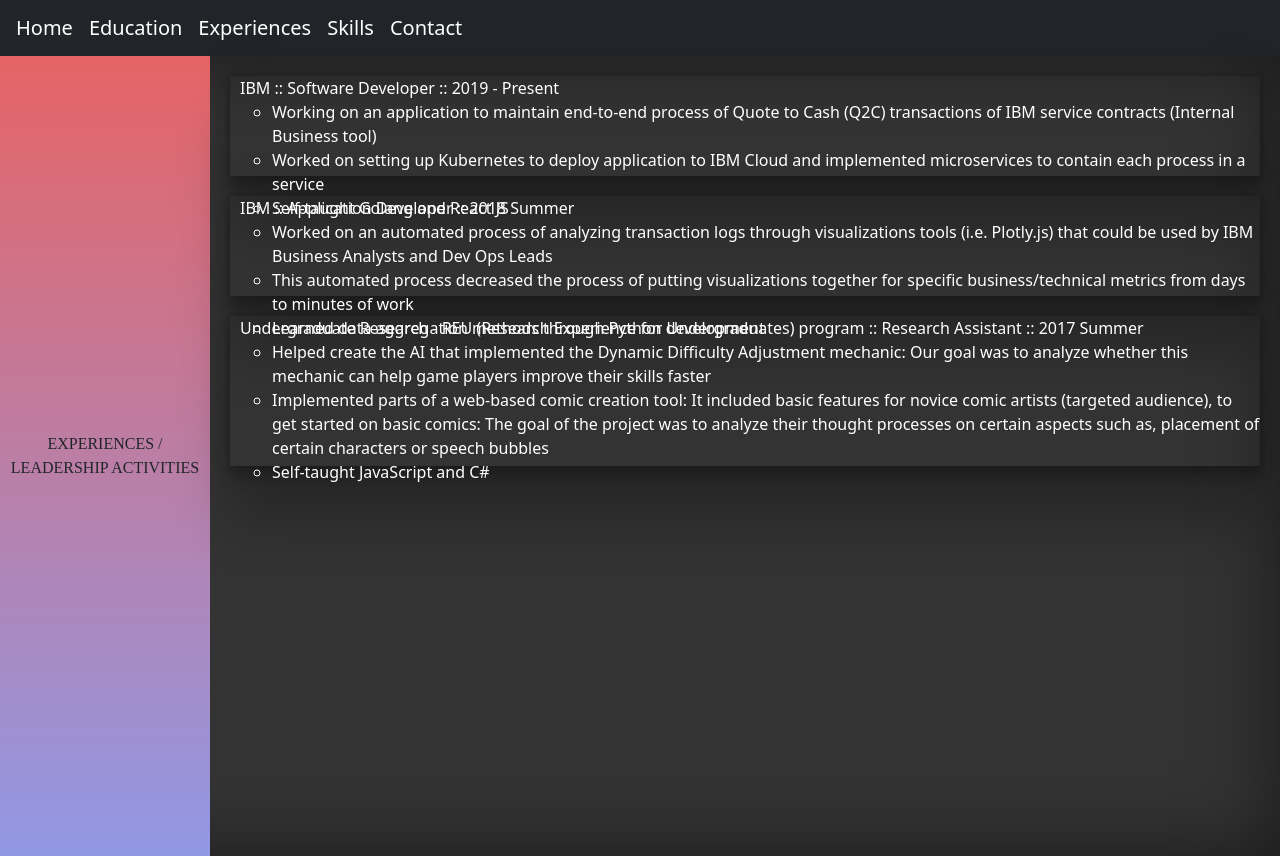
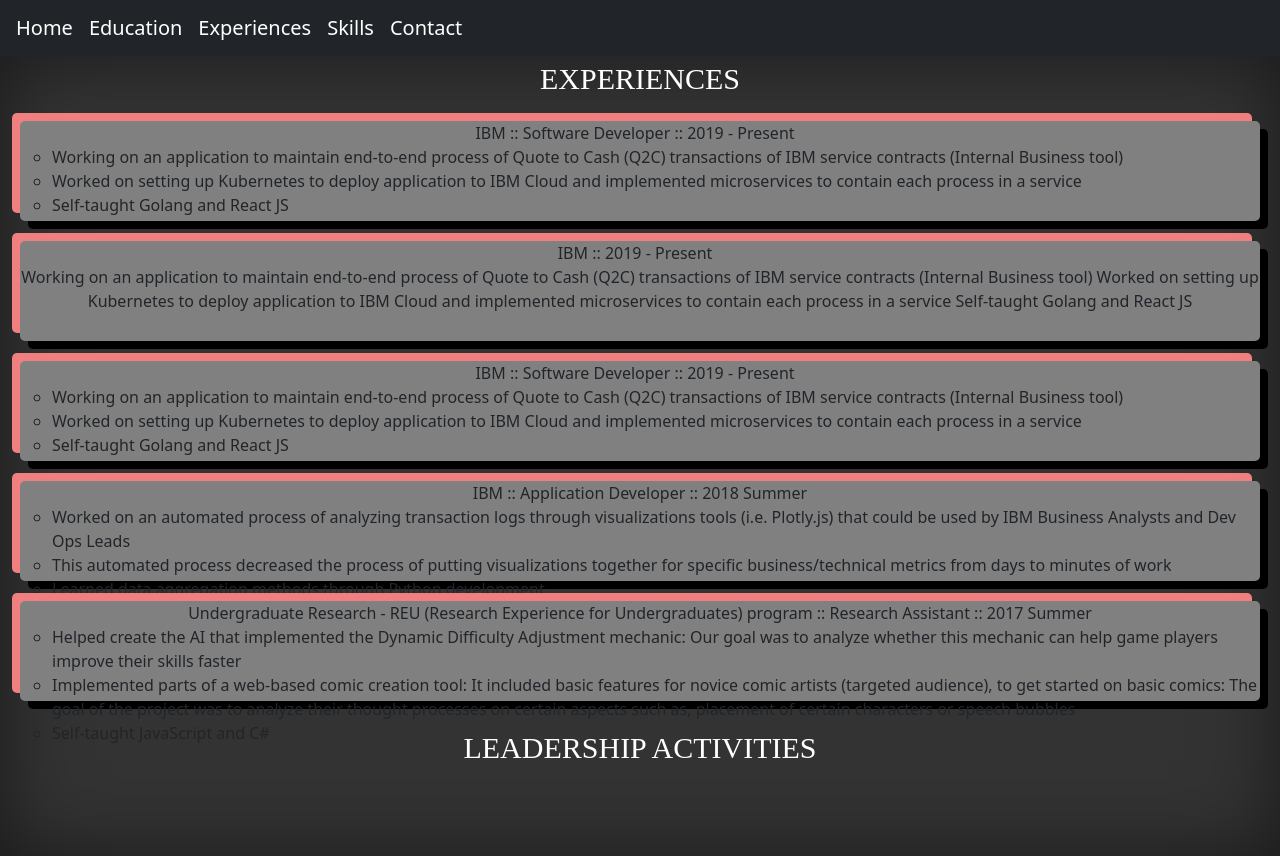
Before and after one commit to hirusepalika/myResume, a React (Create React App) app in the folder resume-site/: page /experiences in a window 1280 px wide. Built offline with nearby package versions, Linux system fonts and the light colour scheme.

Commit message:
fixed fade in. div top and bottom.

```diff
--- a/resume-site/src/components/Experiences.jsx
+++ b/resume-site/src/components/Experiences.jsx
@@ -1,17 +1,53 @@
-import React from 'react';
+import React, { useState, useRef, useEffect } from 'react';
 import { Container } from 'react-bootstrap';
 import { ExperienceFullBody, StyledSpeechBubbleMedium, StyledSpeechBubbleLarge } from './StyledExperiences';
 
 const Experiences = () => {
     //style={{backgroundColor: '#333', position: 'absolute', width: '100%', height: '100%', boxShadow: 'inset 0 0 5rem rgb(0 0 0 / 50%)'}}
+
+
+    const FadeInSection = (props) => {
+        const [isVisible, setVisible] = useState(false);
+        const domRef = useRef();
+
+        useEffect(() => {
+          const observer = new IntersectionObserver(entries => {
+            entries.forEach(entry => setVisible(entry.isIntersecting));
+          });
+          observer.observe(domRef.current);
+        }, []);
+
+        return (
+          <div
+            className={`fade-in-section ${isVisible ? 'is-visible' : ''}`}
+            ref={domRef}
+          >
+            {props.children}
+          </div>
+        );
+    }
+
     return (
         <ExperienceFullBody>
-            <container style={{display: "flex", height: "100%"}}>
-                <span style={{width: "20%", background: "linear-gradient(#e66465, #9198e5)", justifyContent: "center", fontFamily: 'avenir next', display: "inline-flex", verticalAlign: "middle", minHeight: "100px", alignItems: "center", marginRight: "20px"}}>
-                    EXPERIENCES / LEADERSHIP ACTIVITIES
-                </span>
-                {/* <span style={{height: "50% !important", width: "80%", color: "white"}}>
-                    <div style={{marginTop: "20px", height: "100px", background: "grey",  borderRadius: "5px", marginRight: "20px", boxShadow: "0.5rem 0.5rem black, -0.5rem -0.5rem lightcoral"}}>
+            {/* <container style={{display: "flex", flexDirection: "row", height: "100%"}}> */}
+                <div>
+                    <FadeInSection>
+                        <div style={{color: "white", fontFamily: "avenir next", fontSize: "30px"}}>EXPERIENCES</div>
+                    </FadeInSection>
+                    <FadeInSection>
+                        <div style={{marginTop: "20px", height: "100px", background: "grey",  borderRadius: "5px", marginRight: "20px", marginLeft: "20px", boxShadow: "0.5rem 0.5rem black, -0.5rem -0.5rem lightcoral"}}>
+                            <div style={{paddingRight: "10px"}}>
+                                IBM :: Software Developer :: 2019 - Present
+                            </div>
+                            <ul style={{listStyleType: "circle", textAlign: "left"}}>
+                                <li>Working on an application to maintain end-to-end process of Quote to Cash (Q2C) transactions of IBM service contracts (Internal Business tool)</li>
+                                <li>Worked on setting up Kubernetes to deploy application to IBM Cloud and implemented microservices to contain each process in a service</li>
+                                <li>Self-taught Golang and React JS</li>
+                            </ul>
+                        </div>
+                    </FadeInSection>
+                    <FadeInSection key="deep-pink">
+                        <div style={{marginTop: "20px", height: "100px", background: "grey",  borderRadius: "5px", marginRight: "20px", marginLeft: "20px", boxShadow: "0.5rem 0.5rem black, -0.5rem -0.5rem lightcoral"}}>
                             <div style={{paddingRight: "10px"}}>
                                 IBM :: 2019 - Present
                             </div>
@@ -23,34 +59,50 @@ const Experiences = () => {
                                 Self-taught Golang and React JS
                             </div>
                         </div>
-                </span> */}
-                <span style={{ width: "100%", color: "white"}}>
-                    <StyledSpeechBubbleMedium>
-                        <div>IBM :: Software Developer :: 2019 - Present</div>
-                        <ul style={{listStyleType: "circle"}}>
+                    </FadeInSection>
+                    <FadeInSection>
+                        <div style={{marginTop: "20px", height: "100px", background: "grey",  borderRadius: "5px", marginRight: "20px", marginLeft: "20px", boxShadow: "0.5rem 0.5rem black, -0.5rem -0.5rem lightcoral"}}>
+                            <div style={{paddingRight: "10px"}}>
+                                IBM :: Software Developer :: 2019 - Present
+                            </div>
+                            <ul style={{listStyleType: "circle", textAlign: "left"}}>
                                 <li>Working on an application to maintain end-to-end process of Quote to Cash (Q2C) transactions of IBM service contracts (Internal Business tool)</li>
                                 <li>Worked on setting up Kubernetes to deploy application to IBM Cloud and implemented microservices to contain each process in a service</li>
                                 <li>Self-taught Golang and React JS</li>
                             </ul>
-                    </StyledSpeechBubbleMedium>
-                    <StyledSpeechBubbleMedium>
+                        </div>
+                    </FadeInSection>
+                    <FadeInSection>
+                        <div style={{marginTop: "20px", height: "100px", background: "grey",  borderRadius: "5px", marginRight: "20px", marginLeft: "20px", boxShadow: "0.5rem 0.5rem black, -0.5rem -0.5rem lightcoral"}}>
                             <div>IBM :: Application Developer :: 2018 Summer</div>
-                        <ul style={{listStyleType: "circle"}}>
+                            <ul style={{listStyleType: "circle", textAlign: "left"}}>
                                 <li>Worked on an automated process of analyzing transaction logs through visualizations tools (i.e. Plotly.js) that could be used by IBM Business Analysts and Dev Ops Leads</li>
                                 <li>This automated process decreased the process of putting visualizations together for specific business/technical metrics from days to minutes of work</li>
                                 <li>Learned data aggregation methods through Python development</li>
                             </ul>
-                    </StyledSpeechBubbleMedium>
-                    <StyledSpeechBubbleLarge>
+                        </div>
+                    </FadeInSection>
+                    <FadeInSection>
+                        <div style={{marginTop: "20px", height: "100px", background: "grey",  borderRadius: "5px", marginRight: "20px", marginLeft: "20px", boxShadow: "0.5rem 0.5rem black, -0.5rem -0.5rem lightcoral"}}>
                             <div>Undergraduate Research - REU (Research Experience for Undergraduates) program :: Research Assistant :: 2017 Summer</div>
-                        <ul style={{listStyleType: "circle"}}>
+                            <ul style={{listStyleType: "circle", textAlign: "left"}}>
                                 <li>Helped create the AI that implemented the Dynamic Difficulty Adjustment mechanic: Our goal was to analyze whether this mechanic can help game players improve their skills faster</li>
                                 <li>Implemented parts of a web-based comic creation tool: It included basic features for novice comic artists (targeted audience), to get started on basic comics: The goal of the project was to analyze their thought processes on certain aspects such as, placement of certain characters or speech bubbles</li>
                                 <li>Self-taught JavaScript and C#</li>
                             </ul>
-                    </StyledSpeechBubbleLarge>
-                </span>
-            </container>
+                        </div>
+                    </FadeInSection>
+                </div>
+                <br/>
+                <div>
+                    <FadeInSection>
+                        <div style={{color: "white", fontFamily: "avenir next", fontSize: "30px"}}>LEADERSHIP ACTIVITIES</div>
+                    </FadeInSection>
+                </div>
+            {/* </container> */}
+            {/* <FadeInSection key="hello-pink">
+                    <div style={{color: "white", fontFamily: "avenir next", fontSize: "30px"}}>LEADERSHIP ACTIVITIES</div>
+            </FadeInSection> */}
             {/* <Container style={{marginTop: '60px', color: 'beige'}}>
                 <span style={{fontFamily: 'avenir next', fontSize: '30px'}}>EXPERIENCES</span>
                 <p>
--- a/resume-site/src/components/StyledExperiences.jsx
+++ b/resume-site/src/components/StyledExperiences.jsx
@@ -6,6 +6,20 @@ export const ExperienceFullBody = styled.div`
     width: 100%;
     height: 100%;
     box-shadow: inset 0 0 5rem rgb(0 0 0 / 50%);
+
+    .fade-in-section {
+        opacity: 0;
+        transform: translateY(20vh);
+        visibility: hidden;
+        transition: opacity 1200ms ease-out, transform 600ms ease-out,
+            visibility 1200ms ease-out;
+        will-change: opacity, transform, visibility;
+    }
+    .fade-in-section.is-visible {
+        opacity: 1;
+        transform: none;
+        visibility: visible;
+    }
 `;
 
 export const StyledSpeechBubbleMedium = styled.div`
```
Lines whose indentation alone changed are shown as unchanged.
